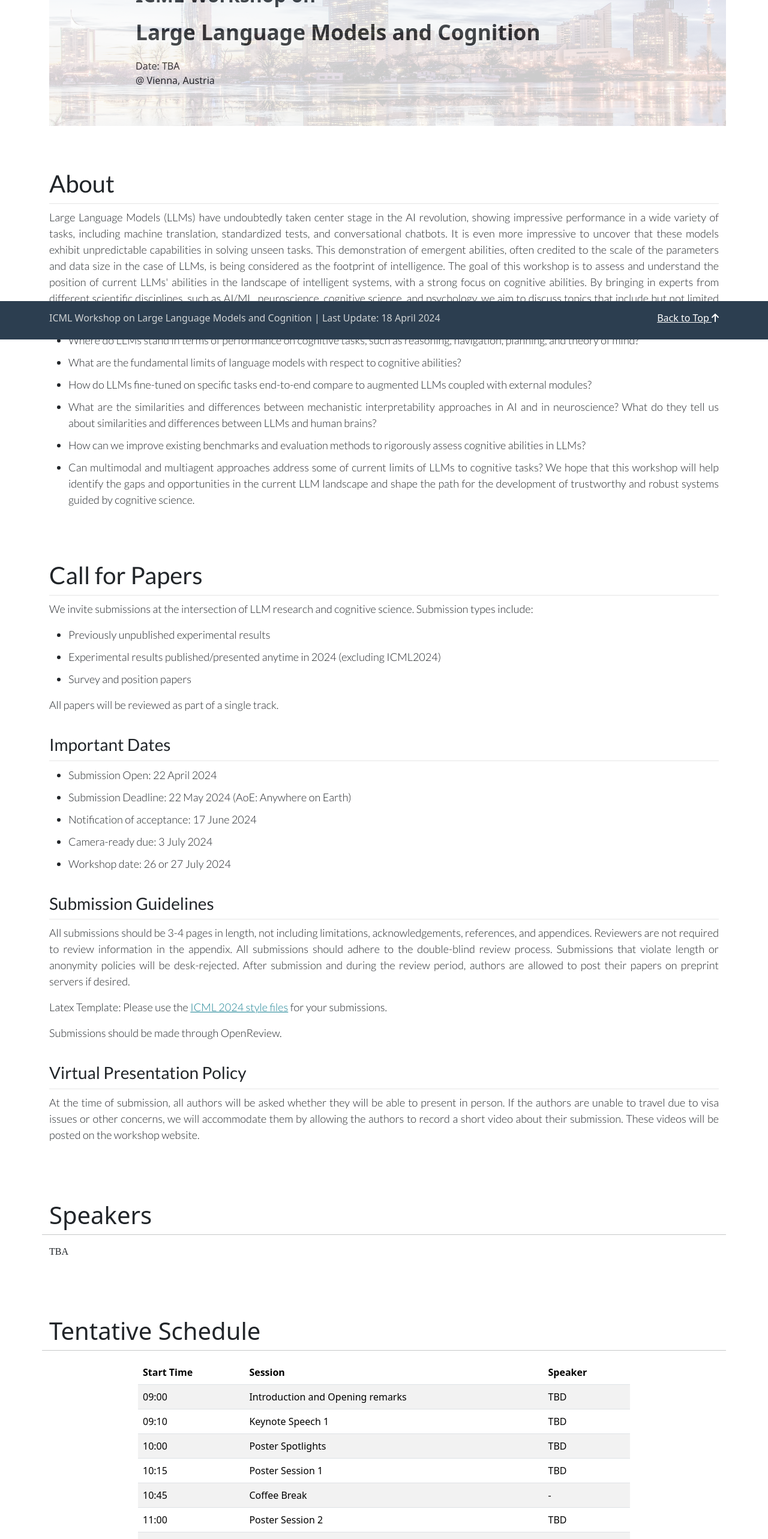
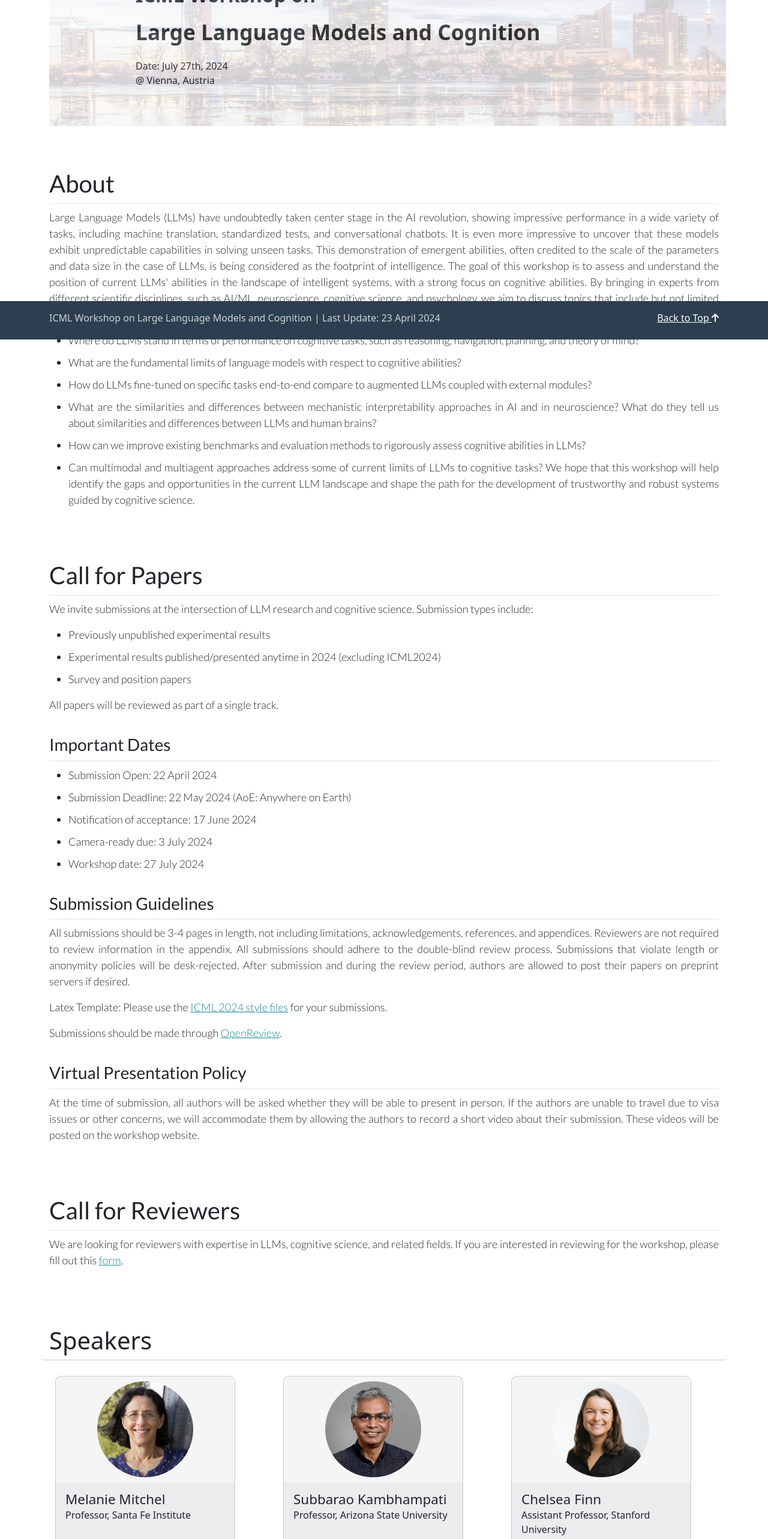
Before and after one commit to llm-cognition/llm-cognition.github.io, an Angular app: page / in a window 1280 px wide. Shown: the part 234-2800 px from the top of the page at 60% size. Built offline with nearby package versions, Linux system fonts and the light colour scheme.

Commit message:
updated website

```diff
--- a/src/app/about/about.component.html
+++ b/src/app/about/about.component.html
@@ -12,12 +12,7 @@
             <h1 class="title brand-color mb-4">
                 Large Language Models and Cognition
             </h1>
-            <!-- <p class="subtitle">
-                The International Conference on Physics has a long history of
-                bringing together top researchers and future leaders. The conference
-                is going to be held on Jan 1st, 2023.
-            </p> -->
-            <p class="date mb-0">Date: TBA</p>
+            <p class="date mb-0">Date: July 27th, 2024</p>
             <p class="venu">@ Vienna, Austria</p>
         </div>
 
--- a/src/app/app.component.html
+++ b/src/app/app.component.html
@@ -59,7 +59,7 @@
 
   <footer class="footer mt-auto py-3">
     <div class="container">
-      <span> ICML Workshop on Large Language Models and Cognition | Last Update: 18 April 2024</span>
+      <span> ICML Workshop on Large Language Models and Cognition | Last Update: 23 April 2024</span>
       <span style="float: right"><a href="#"> Back to Top <i class="fas fa-arrow-up"></i>
         </a> </span>
     </div>
--- a/src/app/cfp/cfp.component.html
+++ b/src/app/cfp/cfp.component.html
@@ -24,7 +24,7 @@
                 <li>Submission Deadline: 22 May 2024 (AoE: Anywhere on Earth)</li>
                 <li>Notification of acceptance: 17 June 2024</li>
                 <li>Camera-ready due: 3 July 2024</li>
-                <li>Workshop date: 26 or 27 July 2024</li>
+                <li>Workshop date: 27 July 2024</li>
             </ul>
         </div>
 
@@ -38,7 +38,7 @@
                 Latex Template: Please use the <a href="https://icml.cc/Conferences/2024/AuthorInstructions">ICML 2024 style files</a> for your submissions.
             </p>
             <p>
-                Submissions should be made through OpenReview.
+                Submissions should be made through <a href="https://openreview.net/group?id=ICML.cc/2024/Workshop/LLMs_and_Cognition">OpenReview</a>.
             </p>
         </div>
 
@@ -50,5 +50,13 @@
             </p>
         </div>
 
+        <div style="padding-top: 4em">
+
+            <h1> Call for Reviewers </h1>
+            <hr>
+            <p>
+                We are looking for reviewers with expertise in LLMs, cognitive science, and related fields. If you are interested in reviewing for the workshop, please fill out this <a href="https://docs.google.com/forms/d/e/1FAIpQLSdAnBAgCa4uLqTBqjGLR4VFba5BfoVCWX5BwhOmyp_dHq9PYQ/viewform?usp=sf_link">form</a>.
+            </p>
+        </div>
     </section>
 </div>
--- a/src/app/speakers/speakers.component.html
+++ b/src/app/speakers/speakers.component.html
@@ -2,10 +2,7 @@
 
     <h1> Speakers </h1>
     <hr>
-    <section style="font-weight: lighter;">
-        <p>TBA</p>
-    </section>
-    <!-- <div *ngFor="let speaker of speakers" class="row" class="col-md-3" style="display: inline-block;">
+    <div *ngFor="let speaker of speakers" class="row" class="col-md-4" style="display: inline-block;">
         <a href="{{speaker.url}}">
             <div class="card" id="{{ speaker.name }}">
                 <img src="{{ speaker.img }}" class="rounded-circle mx-auto" width="160" height="160"
@@ -15,12 +12,12 @@
                     <p class="card-text">{{speaker.position}}, {{speaker.institute}}</p>
                 </div>
             </div>
-        </a> -->
+        </a>
         <!-- <div style="display: inline-block;" class="col-md-8">
             <br>
             <h4>{{speaker.talk_title}}</h4>
             <p style="margin-top: 1em; font-weight: lighter;">{{speaker.talk_abstract}}</p>
         </div> -->
-    <!-- </div> -->
+    </div>
 
 </div>
--- a/src/app/speakers/speakers.component.ts
+++ b/src/app/speakers/speakers.component.ts
@@ -27,23 +27,23 @@ export class SpeakersComponent implements OnInit {
       talk_abstract: "Abstract: TBA"
     },
     {
-      name: 'Kyle Mahowald',
+      name: 'Chelsea Finn',
       position: 'Assistant Professor',
-      institute: 'University of Texas at Austin',
-      img: 'assets/speakers/kule-mahowald.png',
-      url: 'https://mahowak.github.io',
+      institute: 'Stanford University',
+      img: 'assets/speakers/chelsea-finn.jpg',
+      url: 'https://ai.stanford.edu/~cbfinn/',
       talk_title: "Talk Title: TBA",
       talk_abstract: "Abstract: TBA"
     },
-    {
-      name: 'Antoine Bosselut,',
-      position: 'Assistant Professor',
-      institute: 'EPFL',
-      img: 'assets/speakers/antoine-bosselut.png',
-      url: 'https://atcbosselut.github.io',
-      talk_title: "Talk Title: TBA",
-      talk_abstract: "Abstract: TBA"
-    }
+    // {
+    //   name: 'Antoine Bosselut,',
+    //   position: 'Assistant Professor',
+    //   institute: 'EPFL',
+    //   img: 'assets/speakers/antoine-bosselut.png',
+    //   url: 'https://atcbosselut.github.io',
+    //   talk_title: "Talk Title: TBA",
+    //   talk_abstract: "Abstract: TBA"
+    // }
   ]
 
   constructor() { }
```
Also changed, not shown: src/assets/speakers/chelsea-finn.jpg (added), src/assets/speakers/kule-mahowald.png (deleted), 5 other files (tests, documents, lock files or other folders).
